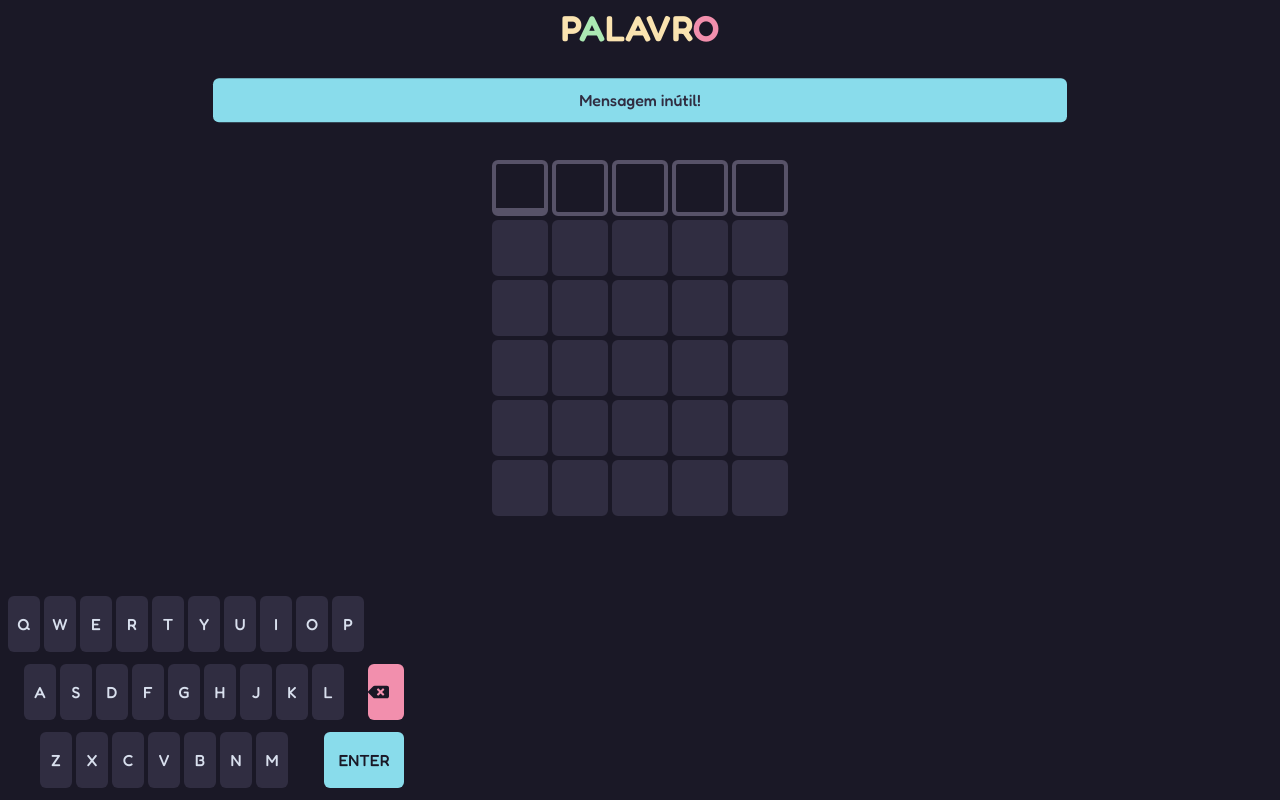
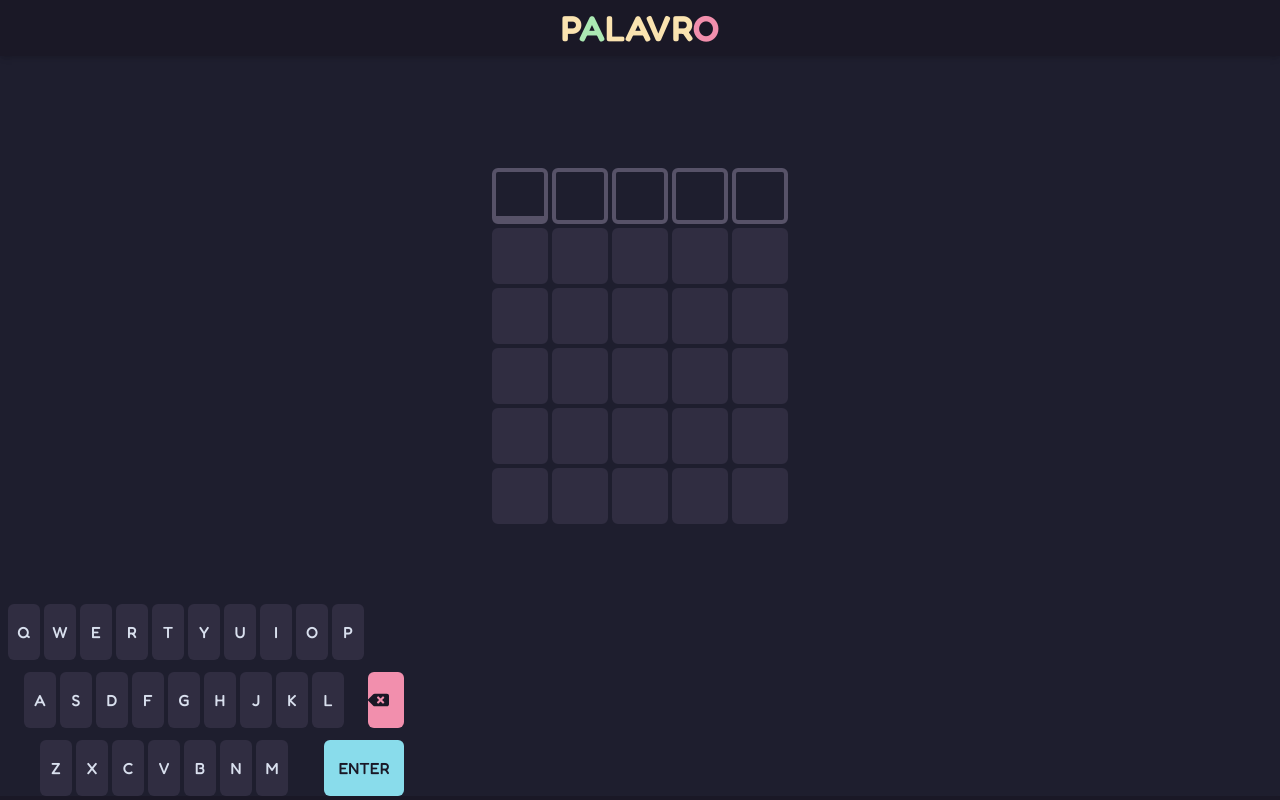
Before and after one commit to sph3/palavro, a React (Vite) app: page / in a window 1280 px wide. Built offline with nearby package versions, Linux system fonts and the light colour scheme.

Commit message:
Fix colors

```diff
--- a/src/App.tsx
+++ b/src/App.tsx
@@ -13,7 +13,6 @@ export const App = () => {
   const [notify, setNotify] = useState({} as NotificationType);
 
   useEffect(() => {
-    setNotify({ color: 'sky', message: 'Mensagem inútil!' });
     window.addEventListener('resize', () => {
       let vh = window.innerHeight * 0.01;
       document.documentElement.style.setProperty('--vh', `${vh}px`);
@@ -21,11 +20,8 @@ export const App = () => {
   }, []);
 
   return (
-    <section id="root" className="dark">
-      <main
-        id="background"
-        className="py-2 justify-center text-center dark:bg-black1 bg-gray1"
-      >
+    <section id="root">
+      <main id="background" className="justify-center text-center bg-black2">
         <Header />
         <Notification color={notify.color} message={notify.message} />
         <Game />
--- a/src/components/Header.tsx
+++ b/src/components/Header.tsx
@@ -1,9 +1,9 @@
 export const Header = () => {
   return (
-    <section id="header" className="">
-      <h1 id="title" className="dark:text-yellow font-semibold text-4xl">
-        P<span className="dark:text-green">A</span>LAVR
-        <span className="dark:text-red">O</span>
+    <section id="header" className="py-2 bg-black1 shadow-md">
+      <h1 id="title" className="text-yellow font-semibold text-4xl">
+        P<span className="text-green">A</span>LAVR
+        <span className="text-red">O</span>
       </h1>
     </section>
   );
--- a/src/components/Square.tsx
+++ b/src/components/Square.tsx
@@ -17,8 +17,8 @@ export const Square: FC<SquareProps> = ({
   focusSquare,
 }) => {
   rowClasses = inActiveRow
-    ? 'dark:bg-transparent dark:border-black4'
-    : 'dark:border-black3 dark:bg-black3';
+    ? 'bg-transparent border-black4'
+    : 'border-black3 bg-black3';
 
   squareClasses = activeSquare === squareId ? 'border-b-8' : '';
 
```
